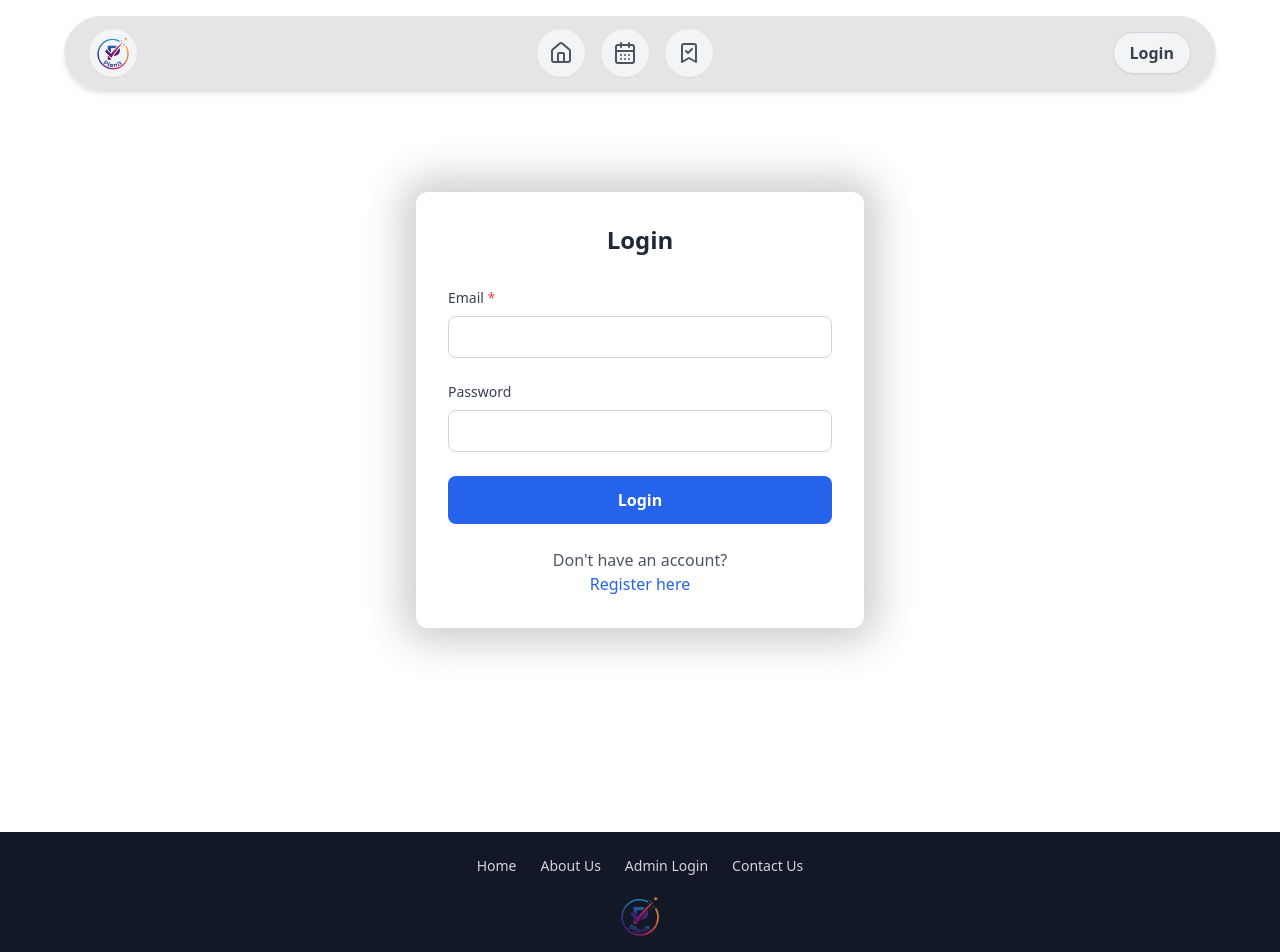
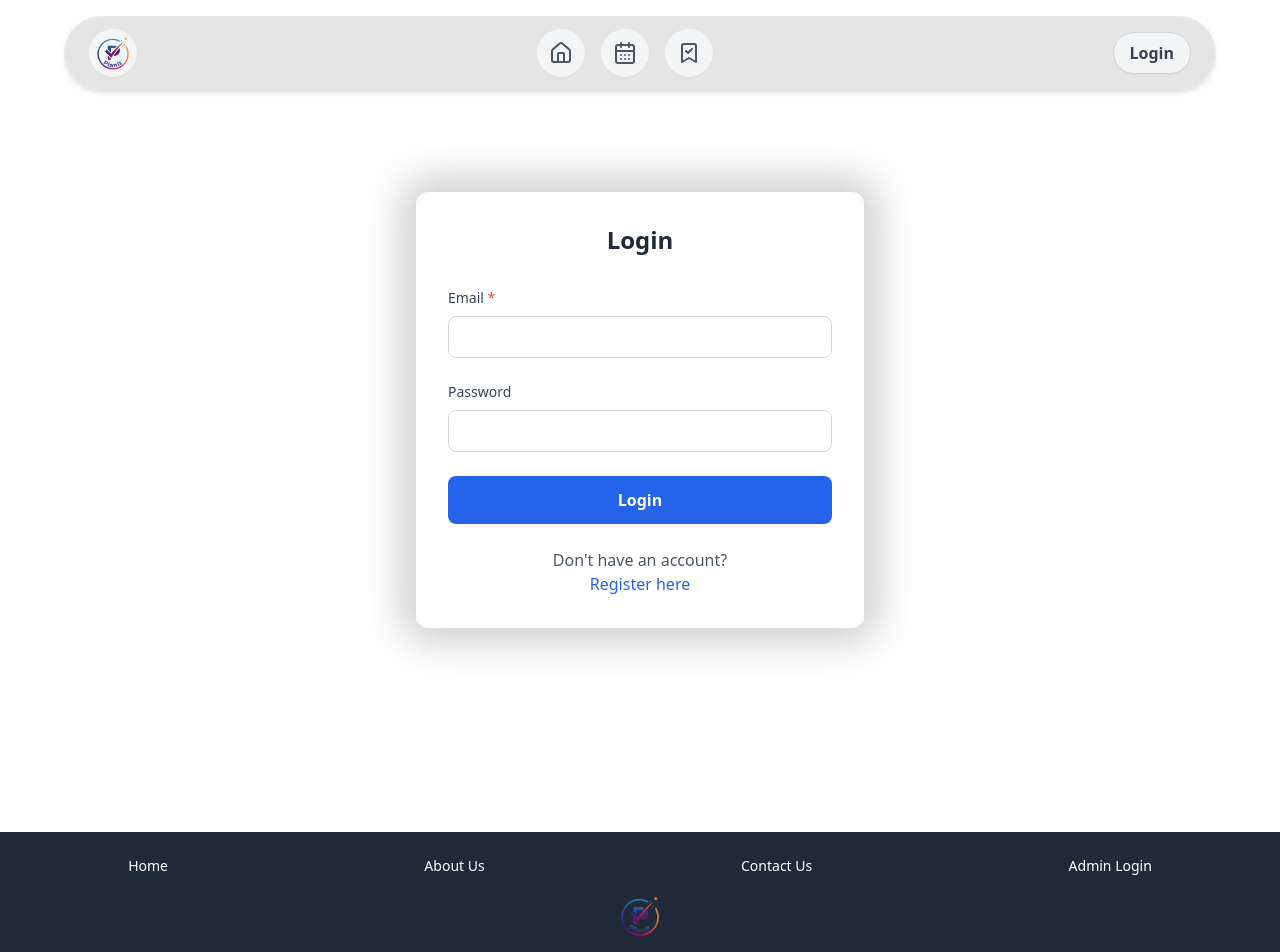
Before and after one commit to rishikesh-babu/Event-Management, a React (Vite) app in the folder client/: page /login in a window 1280 px wide. Shown: the top 952 px of the page. Built offline with nearby package versions, Linux system fonts and the light colour scheme; no server answers.

Commit message:
Updated footer

```diff
--- a/client/src/Components/User/Footer.jsx
+++ b/client/src/Components/User/Footer.jsx
@@ -2,29 +2,28 @@ import React from "react";
 import { Link } from 'react-router-dom';
 export default function Footer() {
     return (
-    <footer className="bg-[#121826] text-gray-300 py-6">
+        <footer className="py-6 text-white bg-gray-800 flex flex-col justify-between gap-4">
             {/* Top Links */}
-      <div className="flex justify-center space-x-6 mb-4 text-sm">
+            <div className="text-sm text-nowrap flex justify-around">
                 <Link to="/" className="hover:text-white">
                     Home
                 </Link>
                 <Link to="/about" className="hover:text-white">
                     About Us
                 </Link>
-
+                <Link to="/contact" className="hover:text-white">
+                    Contact Us
+                </Link>
                 <Link to="/admin/login" className="hover:text-white">
                     Admin Login
-        </Link>
-        <Link to="/contact" className="hover:text-white">
-          Contact Us
                 </Link>
             </div>
 
             {/* Logo (optional placeholder) */}
-      <div className="flex justify-center mb-3">
+            <div className="flex justify-center ">
                 <img
-          src=" /logo.png"
-
+                    src="/logo.png"
+                    alt="logo"
                     className="w-12 h-12"
                 />
             </div>
```
Lines whose indentation alone changed are shown as unchanged.
